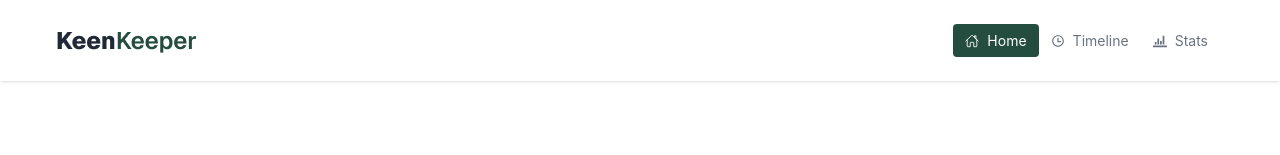
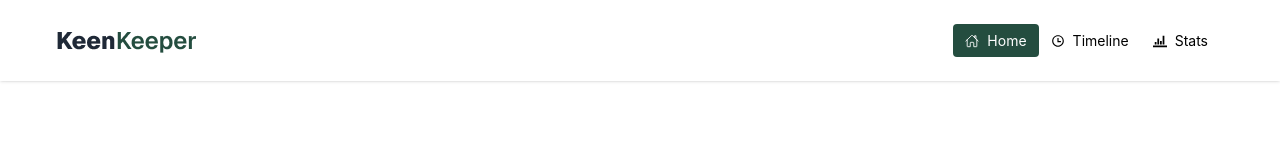
Before and after one commit to mubasshira103/keen-keeper, a React (Vite) app: page / in a window 1280 px wide. Shown: the top 155 px of the page. Built offline with nearby package versions, Linux system fonts and the light colour scheme.

Commit message:
updated navbar section

```diff
--- a/package.json
+++ b/package.json
@@ -16,6 +16,7 @@
     "react-dom": "^19.2.4",
     "react-icons": "^5.6.0",
     "react-router": "^7.14.1",
+    "react-toastify": "^11.0.5",
     "recharts": "^3.8.1",
     "tailwindcss": "^4.2.2"
   },
--- a/src/Component/Navbar.jsx
+++ b/src/Component/Navbar.jsx
@@ -16,13 +16,13 @@ const Navbar = () => {
         <div className="flex-none">
           <ul className="menu menu-horizontal px-1">
             <li>
-              <NavLink  to={'/'} className={ ({isActive}) => isActive ? ' bg-[#244D3F] text-white' : 'text-gray-500'  }><IoHomeOutline></IoHomeOutline> Home</NavLink>
+              <NavLink  to={'/'} className={ ({isActive}) => isActive ? ' bg-[#244D3F] text-white' : 'text-black'  }><IoHomeOutline></IoHomeOutline> Home</NavLink>
             </li>
             <li>
-              <NavLink to={'/timeline'} className={ ({isActive}) => isActive ? ' bg-[#244D3F] text-white' : 'text-gray-500'  }><RiTimeLine></RiTimeLine> Timeline</NavLink>
+              <NavLink to={'/timeline'} className={ ({isActive}) => isActive ? ' bg-[#244D3F] text-white' : 'text-black'  }><RiTimeLine></RiTimeLine> Timeline</NavLink>
             </li>
               <li>
-              <NavLink to={'/stats'} className={ ({isActive}) => isActive ? ' bg-[#244D3F] text-white' : 'text-gray-500'  }><ImStatsBars></ImStatsBars> Stats</NavLink>
+              <NavLink to={'/stats'} className={ ({isActive}) => isActive ? ' bg-[#244D3F] text-white' : 'text-black'  }><ImStatsBars></ImStatsBars> Stats</NavLink>
               </li>
           </ul>
         </div>
```
Also changed, not shown: 1 other file (tests, documents, lock files or other folders).
